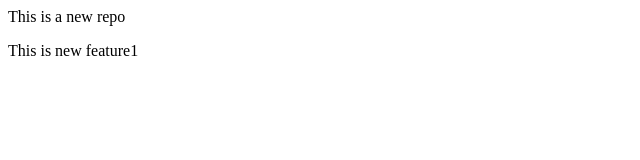
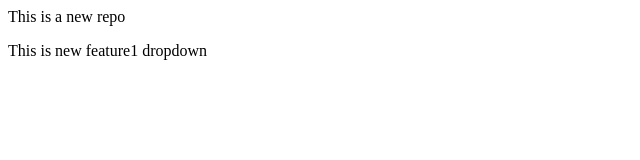
Before and after one commit to Akbar335/localrepo, a plain HTML site: page index.html in a window 1280 px wide. Shown: the full height of the page, 0-640 px from the left. Drawn offline with Linux system fonts and the light colour scheme.

Commit message:
commited

```diff
--- a/index.html
+++ b/index.html
@@ -1,2 +1,2 @@
 <p>This is a new repo</p>
-<p>This is new feature1</p>
+<p>This is new feature1 dropdown </p>
```
